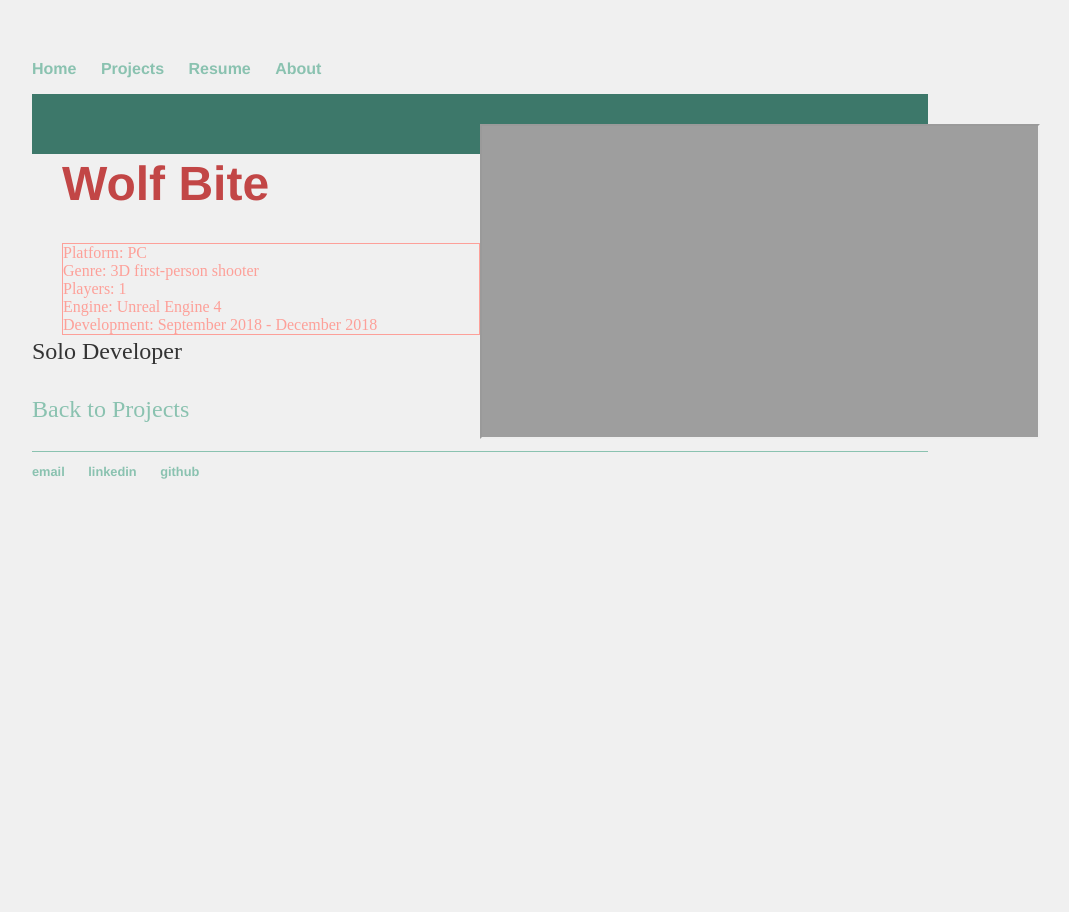
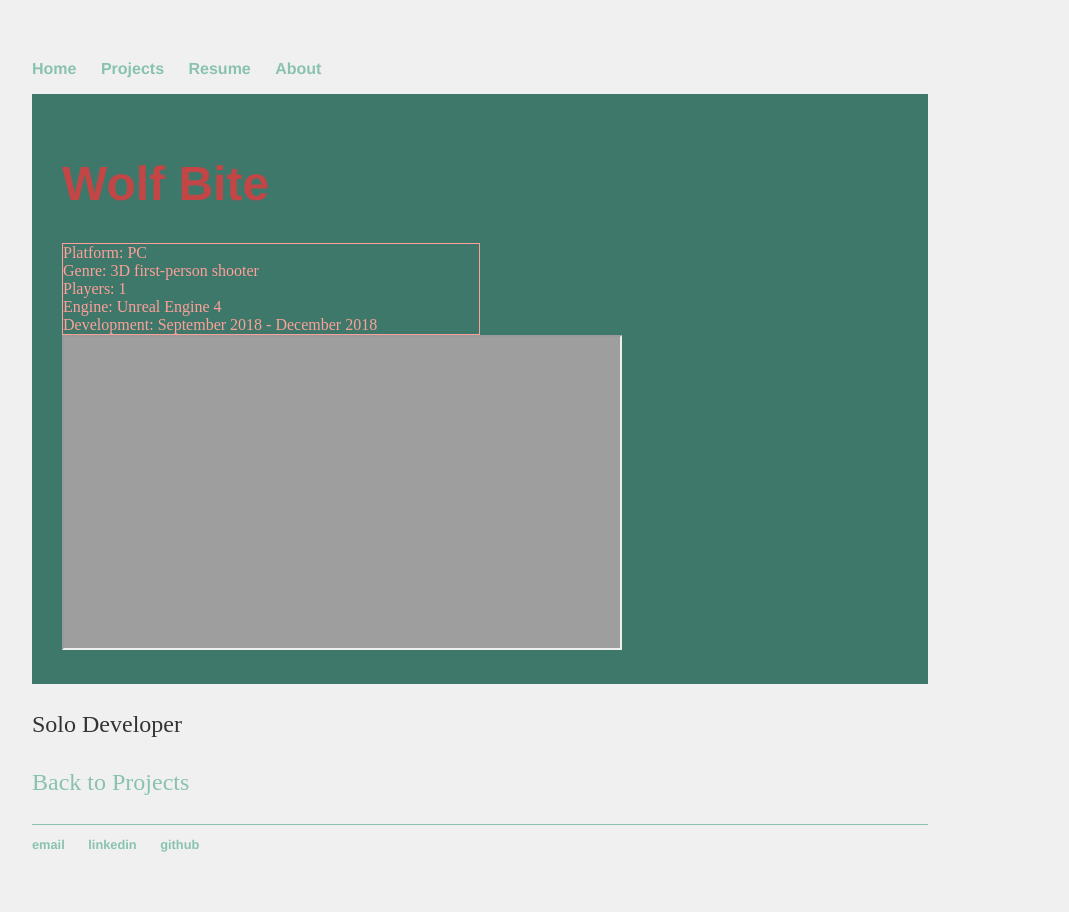
Before and after one commit to digigrant/digigrant.github.io, a Jekyll site: the page built from projects/wolf-bite.html, in a window 1280 px wide. Shown: the whole page, without its empty margins (160-1229 px from the left). Built offline with Jekyll 4.4.1, drawn with Linux system fonts in a browser that asks for light colours.

Commit message:
Update main.scss

```diff
--- a/_sass/main.scss
+++ b/_sass/main.scss
@@ -113,7 +113,6 @@ ul.specs
 
     .left
     {
-        float: left;
         width: 50%;
 
         .specs
@@ -124,7 +123,6 @@ ul.specs
 
     .right
     {
-        float: right;
         width: 50%;
 
         .video
```
